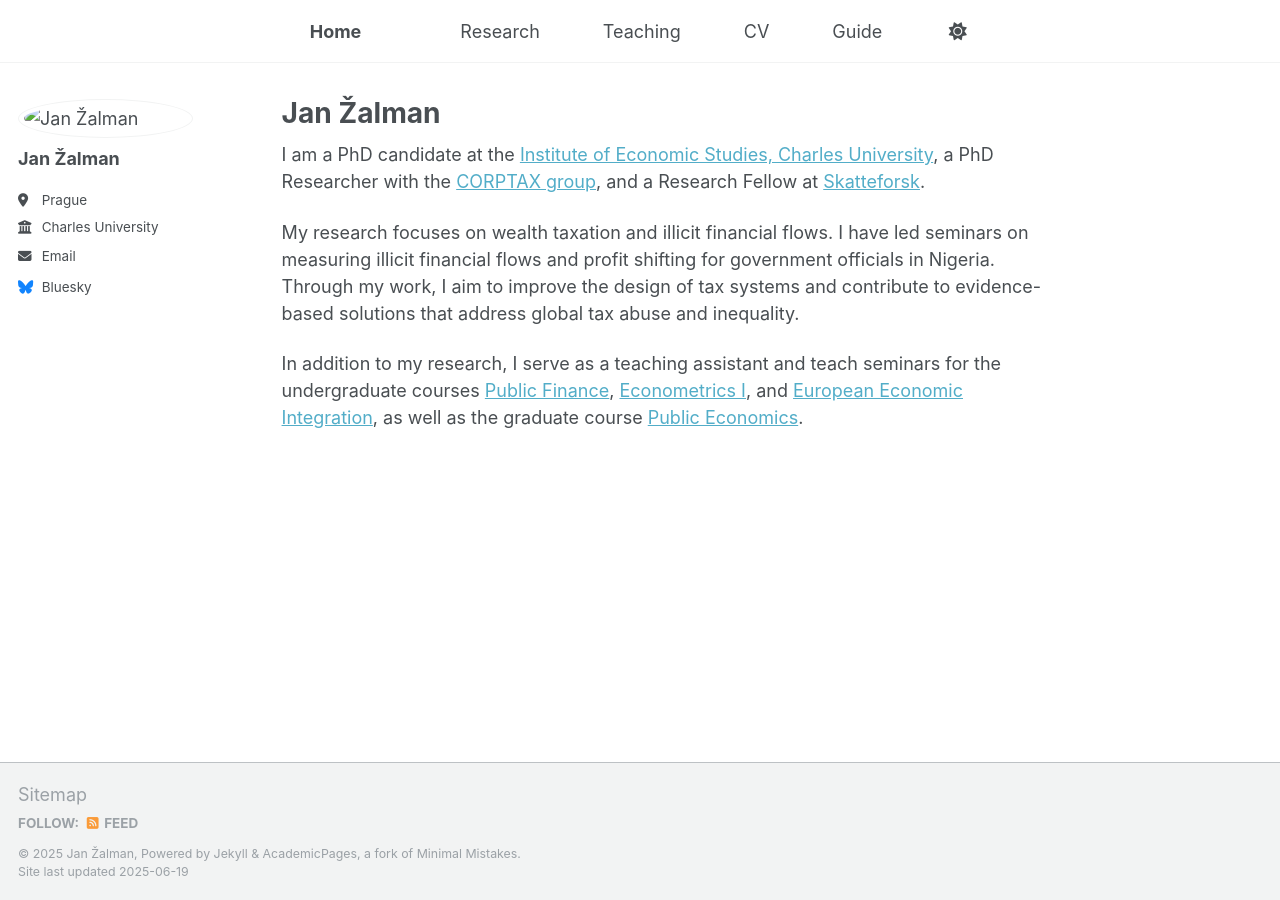
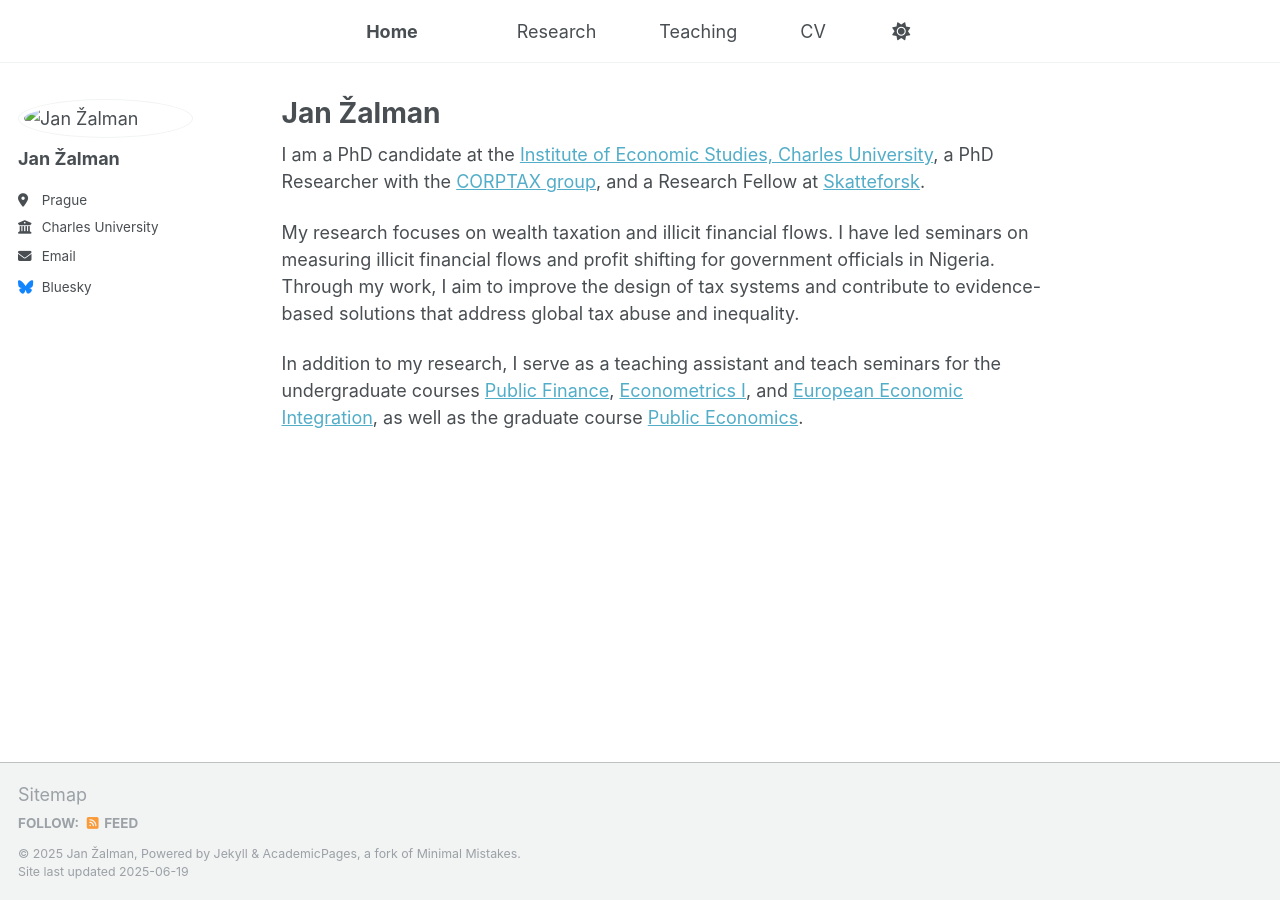
Before and after one commit to janzalman/janzalman.github.io, a Jekyll site: the page built from _pages/index.md, in a window 1280 px wide. Built offline with Jekyll 4.4.1, drawn with Linux system fonts in a browser that asks for light colours.

Commit message:
Update navigation.yml

```diff
--- a/_data/navigation.yml
+++ b/_data/navigation.yml
@@ -16,7 +16,3 @@ main:
 
   - title: "CV"
     url: /assets/JanZalman_CV.pdf
-    download: true
-
-  - title: "Guide"
-    url: markdown
```
